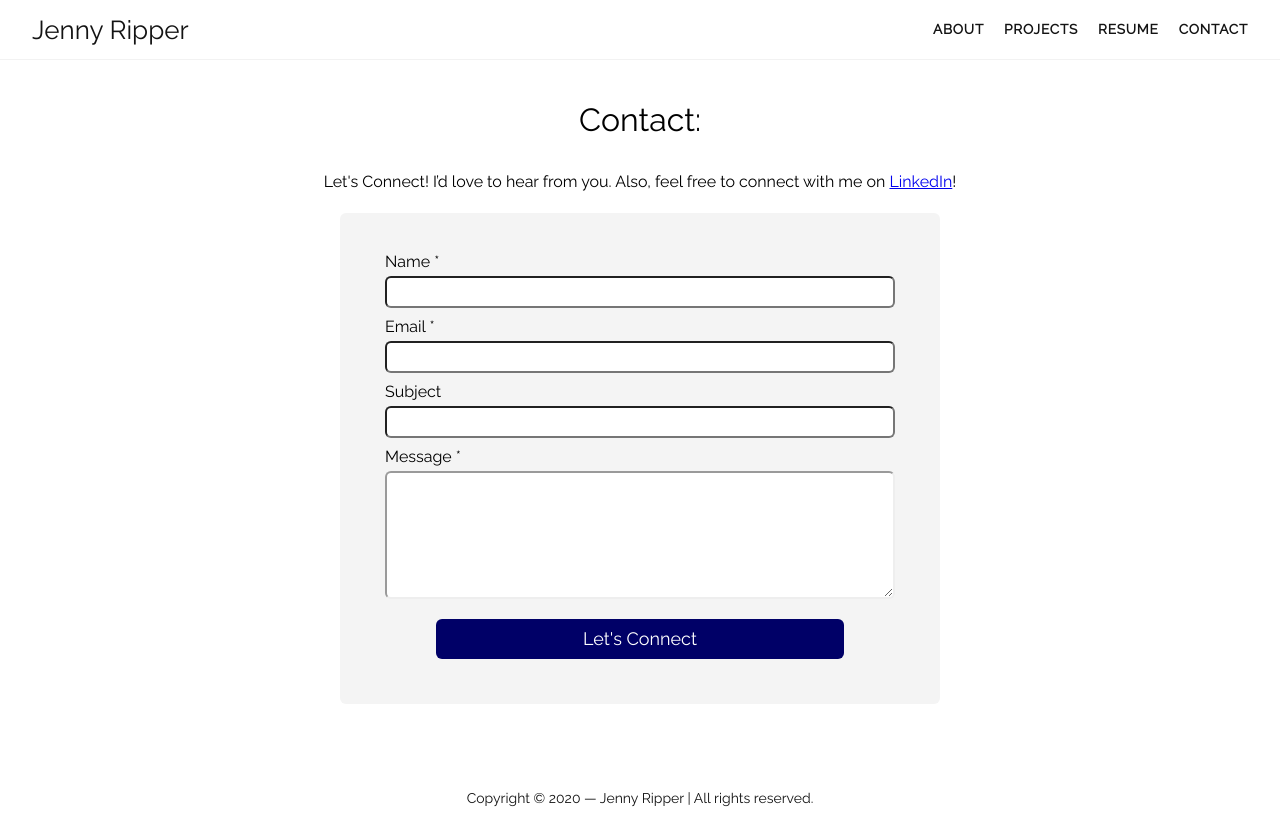
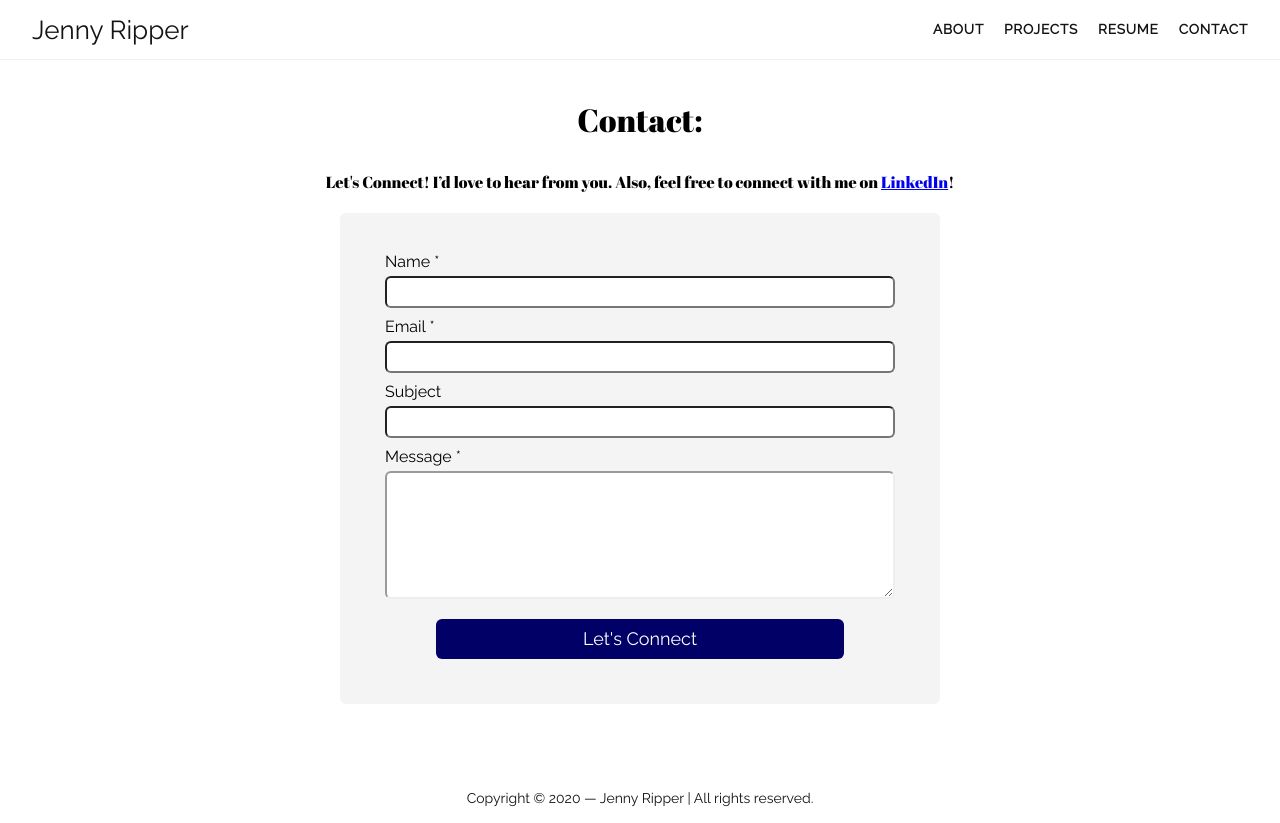
Before and after one commit to jmripper/Gatsby-Portfolio, a Gatsby site: page /contact in a window 1280 px wide. Built offline with nearby package versions, Linux system fonts and the light colour scheme; Gatsby itself is replaced by a stand-in of ours.

Commit message:
changed contact header

```diff
--- a/src/components/Contact/Contact.js
+++ b/src/components/Contact/Contact.js
@@ -7,7 +7,7 @@ const Section = styled.section`
   padding: 70px 0 30px;
   width: 100%;
   position: relative;
-  font-family: "Raleway", sans-serif;
+  font-family: 'Abril Fatface', cursive;
 
   @media (min-width: 375px) {
     padding: 70px 20px 70px;
```
